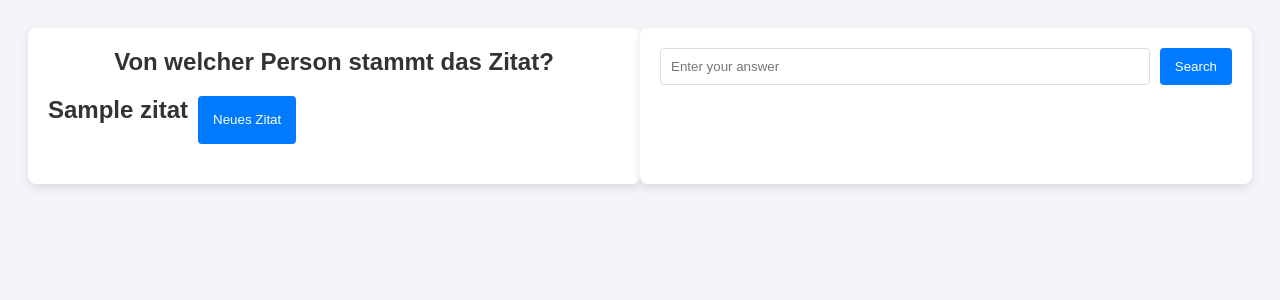
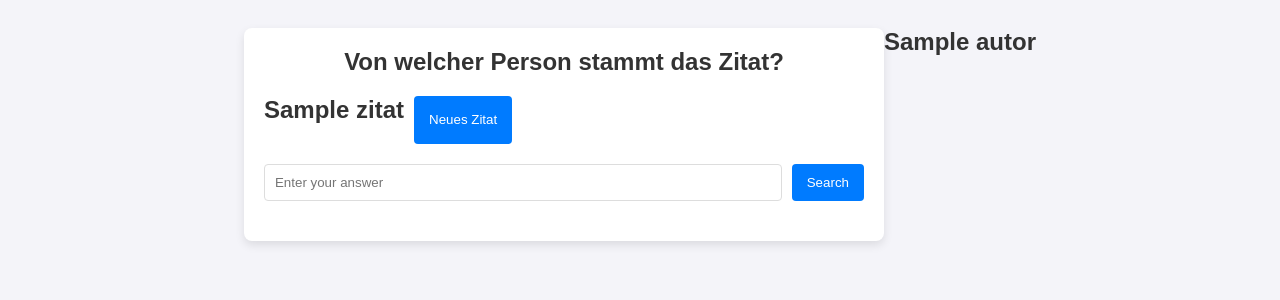
Before and after one commit to Sven1047/EIN, a Flask app: template Netzwerke und Internet II/Projekt_TIm_Sven/templates/index.html in a window 1280 px wide. Shown: the top 300 px of the page. Run offline with Flask 3, Linux system fonts and the light colour scheme; the template is opened without the code that fills it: most values are stand-ins (such as "Sample title", 1, 10 or a date in 2020).

Commit message:
Initial commit

```diff
--- a/Netzwerke und Internet II/Projekt_TIm_Sven/app.py
+++ b/Netzwerke und Internet II/Projekt_TIm_Sven/app.py
@@ -13,6 +13,8 @@ def get_db_connection():
 def index():
     results = []
     random = str(randint(1,1000))
+    correct = False
+    autor = []
     if request.method == 'POST':
         conn = get_db_connection()
 
@@ -24,11 +26,22 @@ def index():
     elif request.method == 'SUBMIT':
         answer = request.form.get('answer','').strip()
 
+        print(answer)
+
         conn = get_db_connection()
 
         query = "SELECT zitate.autor FROM zitate WHERE zitate.id = '" + random + "' "
 
-    return render_template('index.html', results=results)
+        autor = conn.execute(query).fetchall()
+        conn.close()
+
+        print(autor)
+
+        if answer == autor:
+            correct = True
+
+    print(autor)
+    return render_template('index.html', results=results, autor=autor)
 
 if __name__ == '__main__':
     app.run(debug=True, port=8086, use_reloader=False)
--- a/Netzwerke und Internet II/Projekt_TIm_Sven/templates/index.html
+++ b/Netzwerke und Internet II/Projekt_TIm_Sven/templates/index.html
@@ -18,17 +18,17 @@
              {% if results != [] %}
                 <button type="submit">Neues Zitat</button>
              {% endif %}
+
         </form>
-    </div>
-
-
-    <div class="search-box">
         <form method="SUBMIT">
             <input type="text" name="answer" placeholder="Enter your answer" autofocus>
             <button type="submit">Search</button>
         </form>
+    </div>
 
-    </div>
+    {% for autor in autor %}
+        <h2>{{autor['autor']}}</h2>
+    {% endfor %}
 
 </body>
 </html>
```
